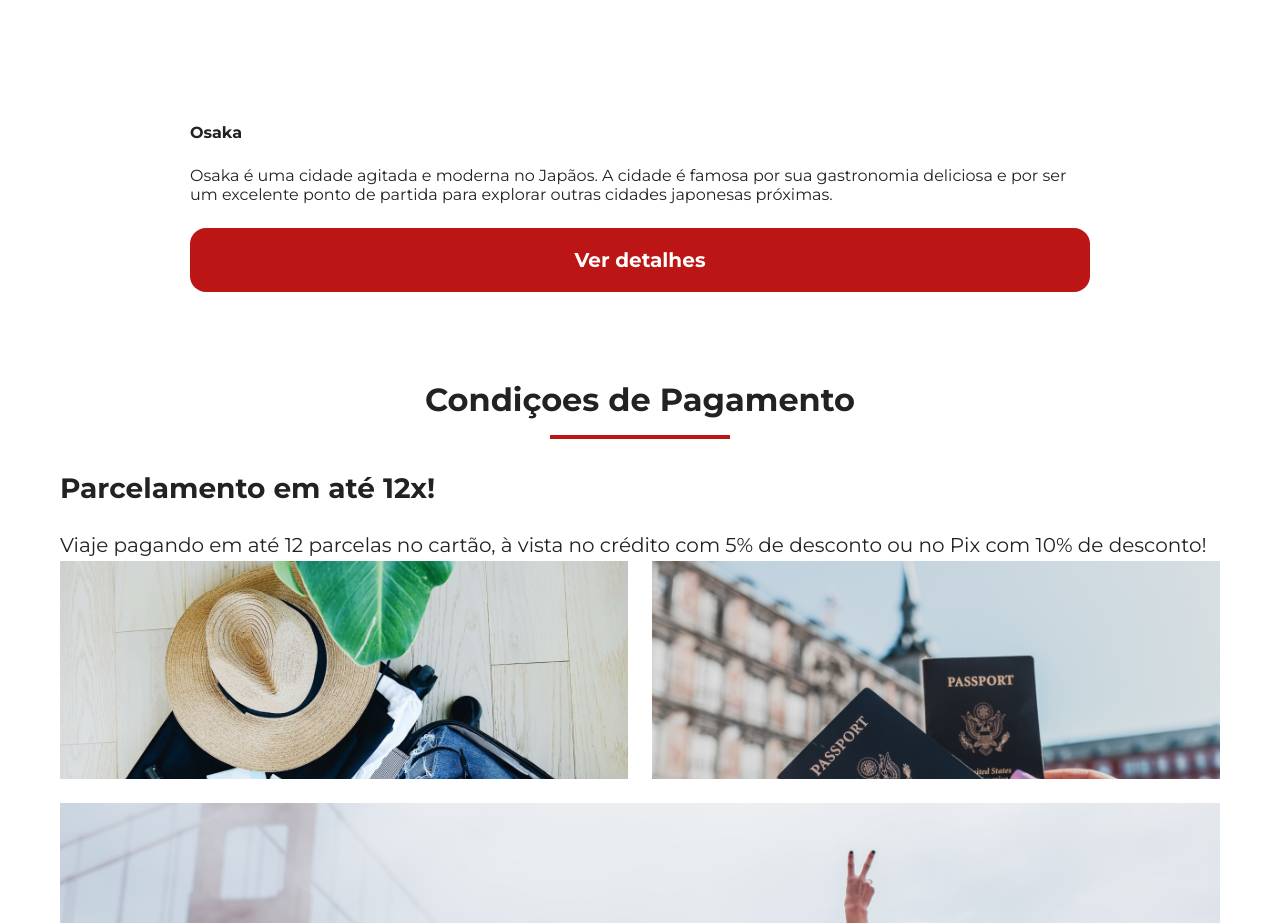
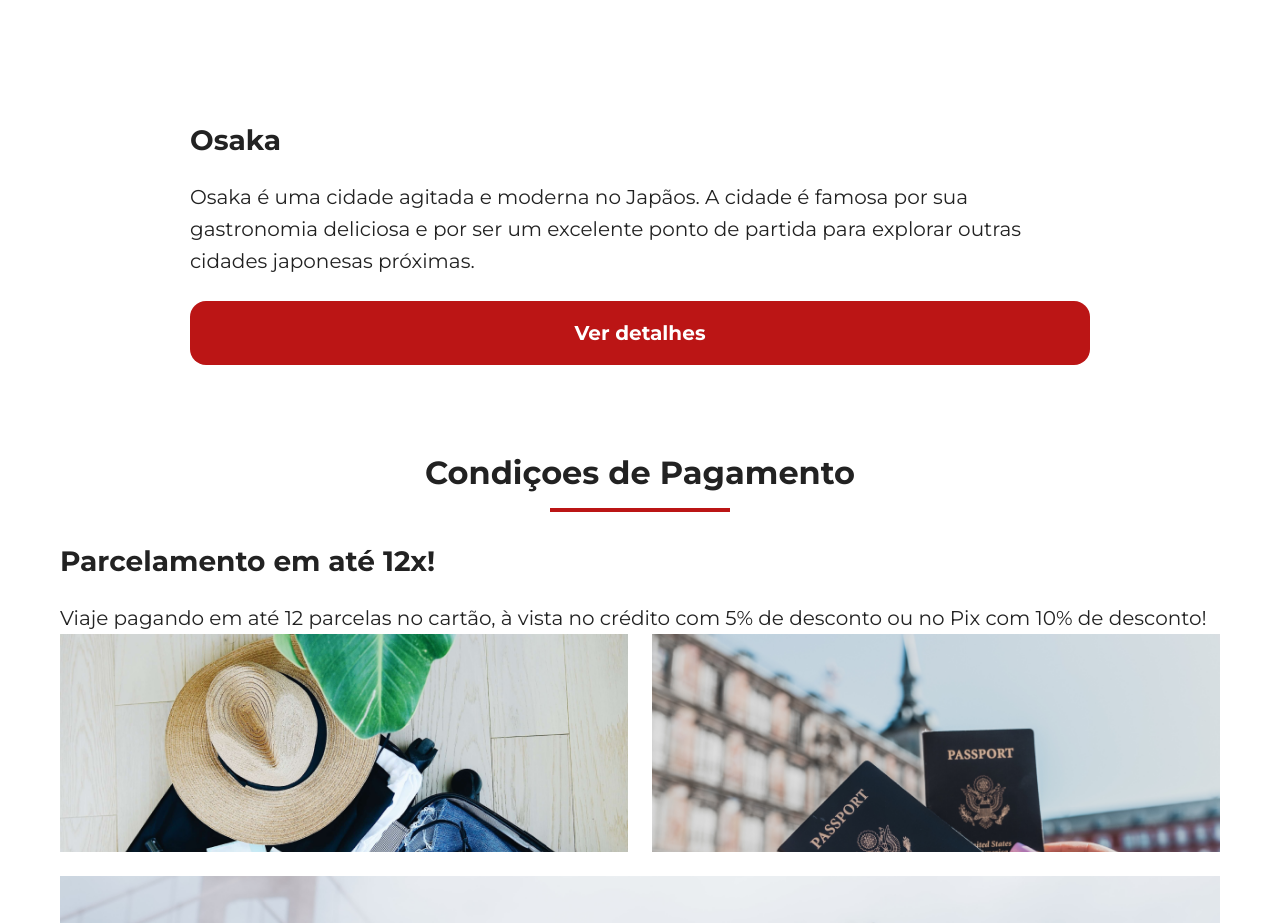
Before and after one commit to lucasvieiragomes28/jornada-viagens, a plain HTML site: page index.html in a window 1280 px wide. Shown: the part 4000-4923 px from the top of the page. Drawn offline with Linux system fonts and the light colour scheme.

Commit message:
Correção do h4 e p no index destination

```diff
--- a/index.html
+++ b/index.html
@@ -198,9 +198,9 @@
         <article class="item osaka">
           <header>
             <div class="img-item"></div>
-            <h4>Osaka</h4>
+            <h4 class="content-title">Osaka</h4>
           </header>
-          <p>
+          <p class="content-text">
             Osaka é uma cidade agitada e moderna no Japãos. A cidade é famosa
             por sua gastronomia deliciosa e por ser um excelente ponto de
             partida para explorar outras cidades japonesas próximas.
```
